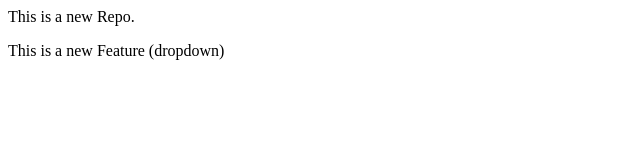
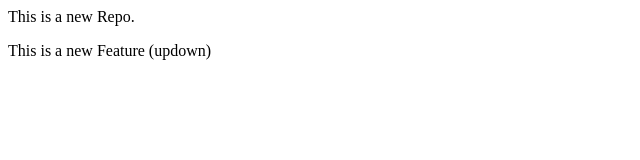
Before and after one commit to HanzalaBari/localrepo, a plain HTML site: page index.html in a window 1280 px wide. Shown: the full height of the page, 0-640 px from the left. Drawn offline with Linux system fonts and the light colour scheme.

Commit message:
Add updown

```diff
--- a/index.html
+++ b/index.html
@@ -1,2 +1,2 @@
 <p> This is a new Repo.</p>
-<p> This is a new Feature (dropdown)</p>
+<p> This is a new Feature (updown)</p>
```
